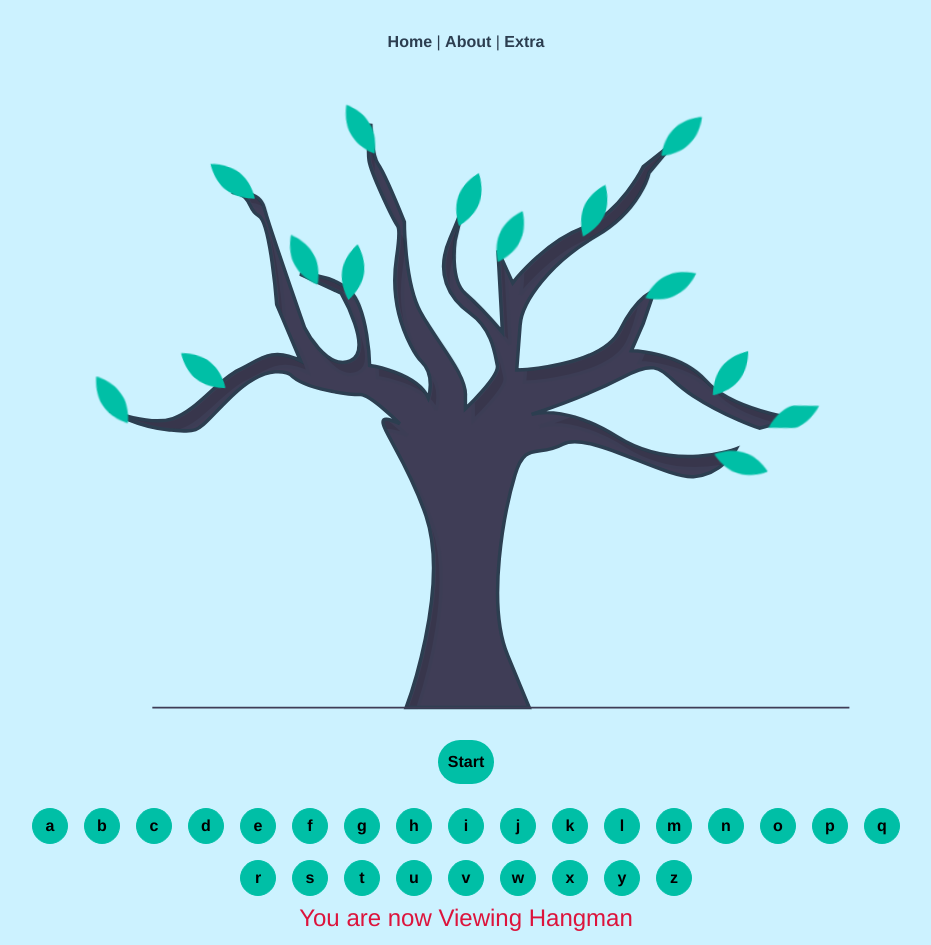
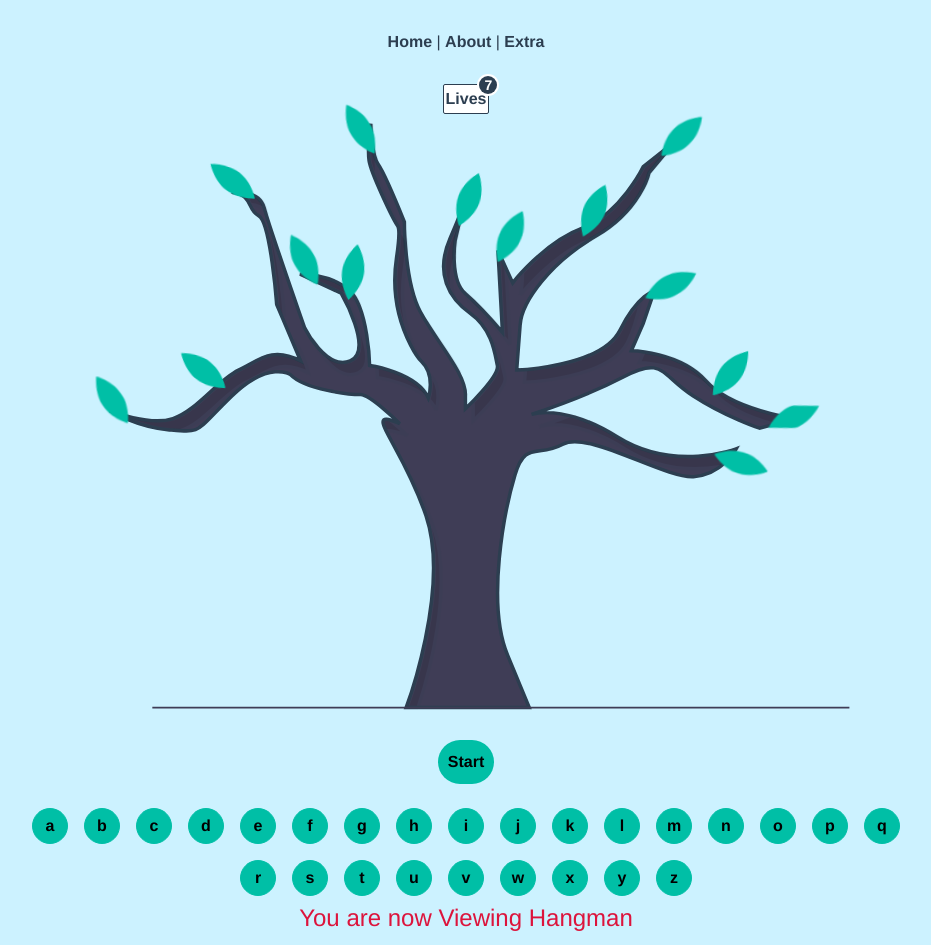
Before and after one commit to MasindeOdera/the-hanging-tree, a Vue app: page / in a window 1280 px wide. Shown: the whole page, without its empty margins (174-1105 px from the left). Built offline with nearby package versions, Linux system fonts and the light colour scheme.

Commit message:
Added Badge with Lives count

```diff
--- a/src/components/Hangman.vue
+++ b/src/components/Hangman.vue
@@ -395,6 +395,7 @@
         />
       </defs>
     </svg>
+    <button class="btn badge count" :data-badge="`${attempts}`">Lives</button>
   </div>
 </template>
 
@@ -429,6 +430,18 @@ export default {
   width: 60vw;
   margin: auto;
 } */
+.btn.badge.count {
+  height: auto;
+  padding: 0.1rem;
+  font-weight: bold;
+  color: #2c3e50;
+  border-color: #2c3e50;
+}
+
+.badge:not([data-badge])::after,
+.badge[data-badge]::after {
+  background: #2c3e50;
+}
 .hangman {
   position: relative;
   height: 0;
@@ -445,7 +458,7 @@ export default {
   left: 0;
   top: 0;
 }
-/* Toggle state pn page mount? Simulate svg Hover in Vue */
+
 .hangman-svg:hover {
   stroke-dasharray: 6000;
   // stroke-dasharray: 5500;
--- a/src/store/index.js
+++ b/src/store/index.js
@@ -236,12 +236,12 @@ export default new Vuex.Store({
       // Disable selected button.
       for (let i = 0; i < this.state.alphabetOptions.length; i++) {
         if (this.state.alphabetOptions[i].status === "loading") {
-          // Update letter status after 2 seconds.
+          // Update letter status after 1 second.
           setTimeout(() => {
             this.state.alphabetOptions[i].status = choice;
             this.state.alphabetOptions[i].chosen = true;
             this.state.alphabetOptions[i].status = "displayed";
-          }, 2000);
+          }, 1000);
         }
       }
       // Add guessed letter to array.
@@ -282,7 +282,9 @@ export default new Vuex.Store({
       commit("setStage", option);
       // Reset letter booleans.
       Object.values(this.state.alphabetOptions).forEach(
-        (alphabetOptions) => (alphabetOptions.status = "")
+        (alphabetOptions) => (
+          (alphabetOptions.status = ""), (alphabetOptions.chosen = false)
+        )
       );
       // Reset to false for next game.
       commit("setButtonSelected", false);
```
